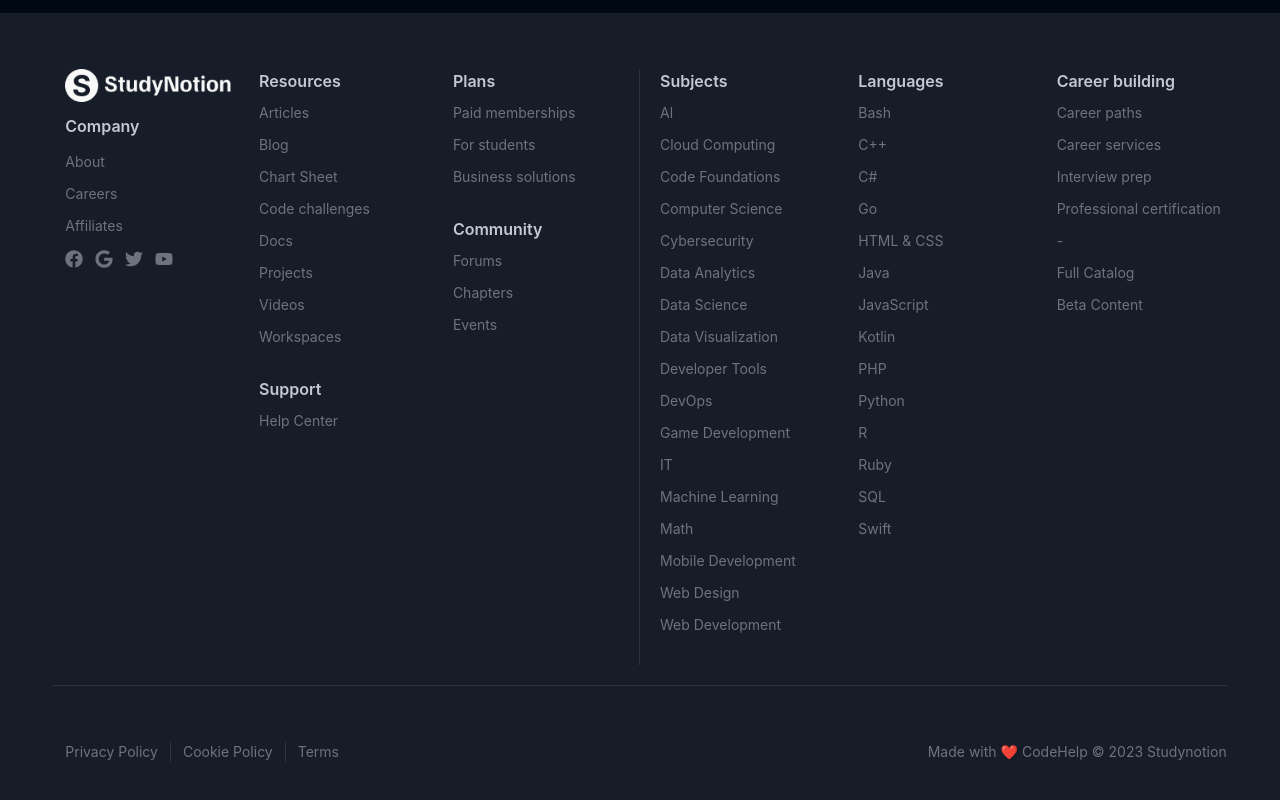
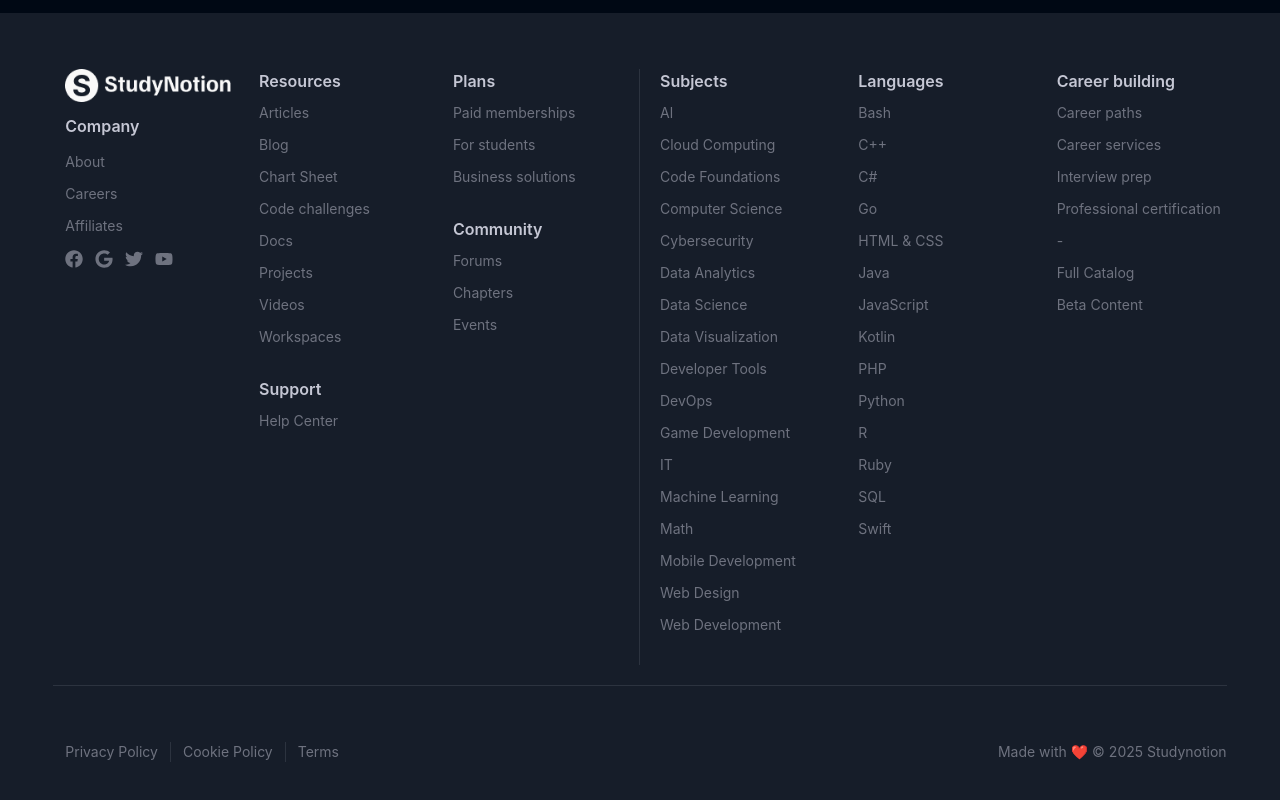
Before and after one commit to saksham021012/StudyNotion, a React (Create React App) app: page / in a window 1280 px wide. Shown: the part 5058-5858 px from the top of the page. Built offline with nearby package versions, Linux system fonts and the light colour scheme; no server answers.

Commit message:
update footer

```diff
--- a/src/components/common/Footer.jsx
+++ b/src/components/common/Footer.jsx
@@ -171,7 +171,7 @@
                         })}
                     </div>
 
-                    <div className="text-center">Made with ❤️ CodeHelp © 2023 Studynotion</div>
+                    <div className="text-center">Made with ❤️ © 2025 Studynotion</div>
                 </div>
             </div>
         </div>
```
